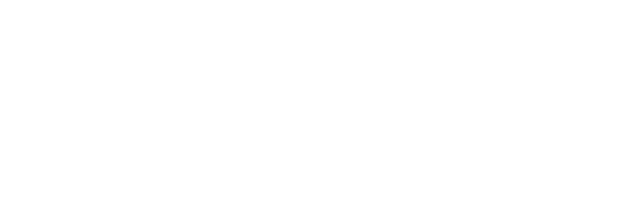
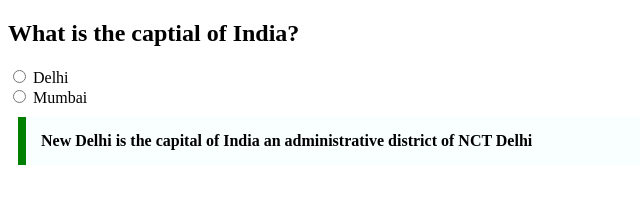
Before and after one commit to acciojob/trivia-Umeshboby, a website: page main.html in a window 1280 px wide. Shown: the whole page, without its empty margins (0-640 px from the left). Drawn offline with Linux system fonts and the light colour scheme.

Commit message:
created a submission

```diff
--- a/main.html
+++ b/main.html
@@ -8,6 +8,18 @@
 
 <body>
 	<!-- the entire body must be written by student -->
+      <h2>What is the  captial of India?</h2>
+	<input type="radio" name="city"  > <!-- Male radio button -->
+    <label >Delhi</label><br>
+
+    <input type="radio" name="city" > <!-- Female radio button -->
+    <label >Mumbai</label><br>
+
+	<blockquote class="p">
+		New Delhi is the capital of India an administrative district of NCT Delhi
+	</blockquote>
+
+
     <script type="text/javascript" src="./script.js">
 </script>
 
--- a/styles.css
+++ b/styles.css
@@ -1,2 +1,10 @@
 
 /* Your CSS Code here. */
+.p{
+	Max-width:600px;
+	margin:10px;
+	padding:15px;
+	border-left:8px solid green;
+	background-color: #f8fffe;
+	font-weight:bold;
+}
```
